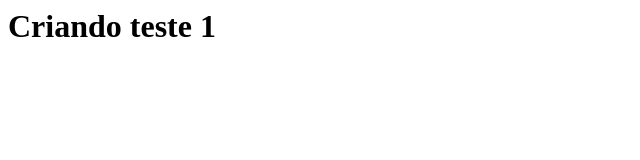
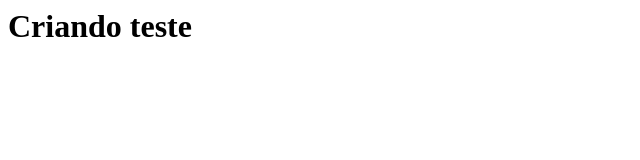
Before and after one commit to RMoreira13/Jogo-numero-secreto, a plain HTML site: page index.html in a window 1280 px wide. Shown: the full height of the page, 0-640 px from the left. Drawn offline with Linux system fonts and the light colour scheme.

Commit message:
resolve conflit

```diff
--- a/index.html
+++ b/index.html
@@ -1 +1 @@
-<h1>Criando teste 1 </h1>
+<h1>Criando teste</h1>
```
